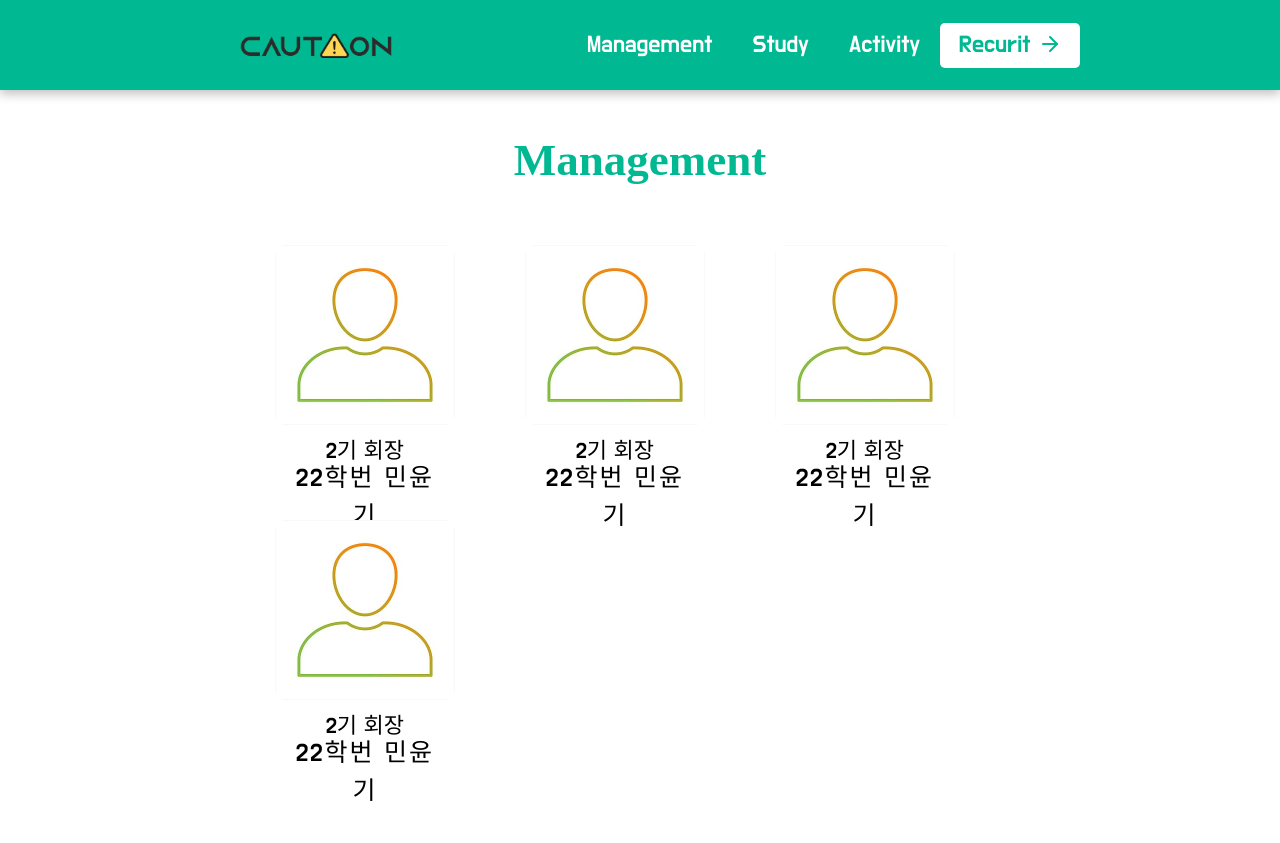
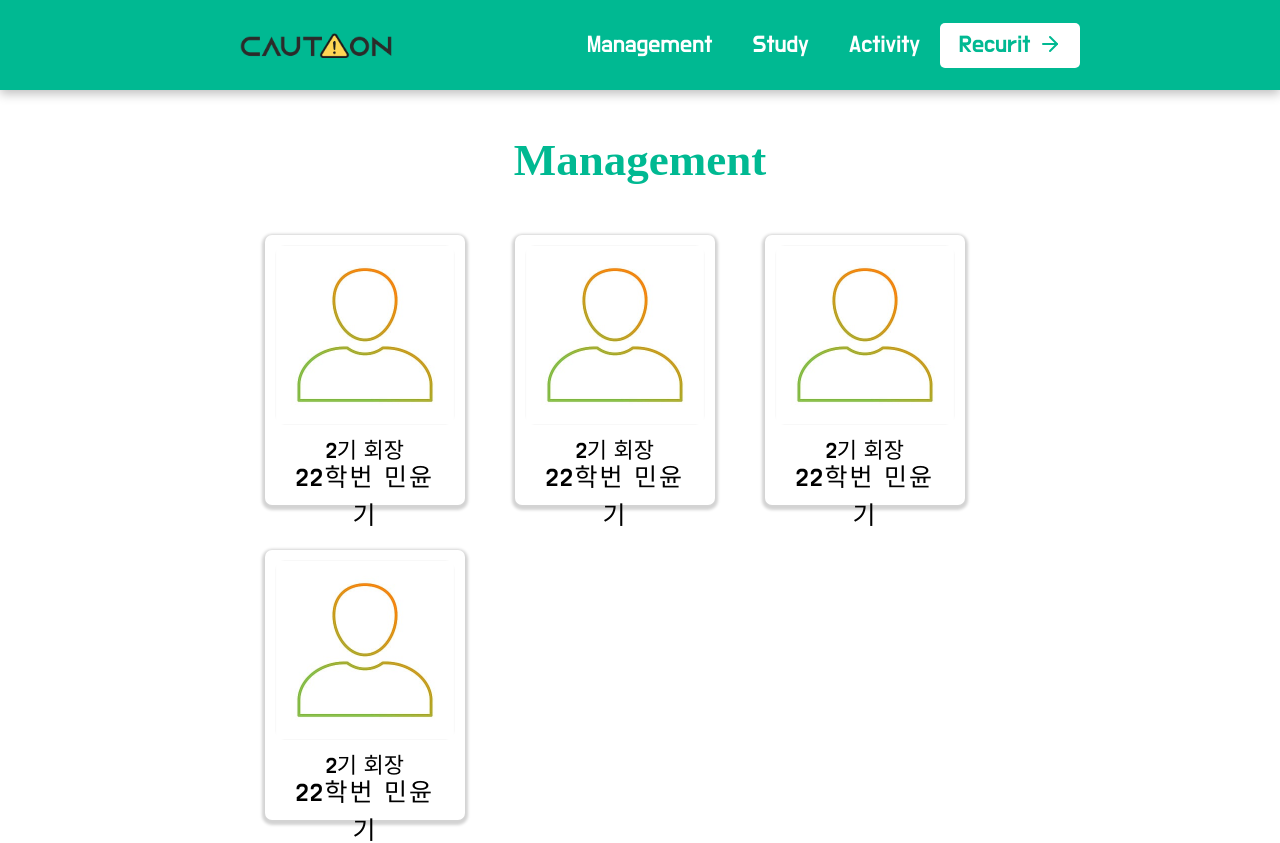
Before and after one commit to CAUti0n/CAUtion-Web-Front-End, a React (Create React App) app: page /management in a window 1280 px wide. Shown: the top 843 px of the page. Built offline with nearby package versions, Linux system fonts and the light colour scheme.

Commit message:
management 카드 돌아가고 뒷면에 이메일과 깃헙아이디 추가

```diff
--- a/src/Components/management/ManageCard.js
+++ b/src/Components/management/ManageCard.js
@@ -2,23 +2,25 @@ import React from "react";
 import styled from "styled-components";
 import profileimg from "./profile.png"
 import gitIcon from "./git.png";
+import {SlEnvolope} from "react-icons/sl";
+import {FiGithub} from "react-icons/fi";
 
 const ManageWrapper = styled.a`
   width: 200px;
-  height: 250px;
+  height: 270px;
   text-decoration: none;
   color: black;
 
   padding: 10px;
   justify-content: center;
   margin: 25px;
-  margin-bottom: 0px;
+  margin-bottom: 20px;
   border-radius: 7px;
   transition: .3s;
   transform-style: preserve-3d;
+  box-shadow: 0px 2px 3px 3px lightgray;
+  &:hover {
 
-  &:hover {
-    box-shadow: 0px 2px 3px 4px lightgray;
     transform: rotateY(180deg);
 
   }
@@ -26,8 +28,10 @@ const ManageWrapper = styled.a`
 `
 
 const ProfileImg = styled.img`
-  width: 100%;
+ width: 100%;
+  height: 180px;
   border-radius: 10px;
+  object-fit: cover;
 `
 const PositionWrapper = styled.div`
   text-decoration-line: none;
@@ -60,7 +64,7 @@ const Front = styled.div`
 const Back = styled.div`
 
   position :relative;
-  bottom : 40px;
+  bottom : 250px;
   backface-visibility: hidden;
 
   transform: rotateY(180deg);
@@ -68,14 +72,35 @@ const Back = styled.div`
 `
 
 const GitImg = styled.img`
+  margin-right: 10px;
   width: 30px;
+  margin-top: 10px;
+  margin-bottom: 5px;
+
 `
-
+const GitID=styled.div`
+  text-align: justify;
+  position: absolute;
+  font-size: 20px;
+  display: inline;
+  margin-top: 15px;
+  color:grey;
+  font-family: 'Do Hyeon', sans-serif;
+`
+const EmailAdd=styled.div`
+  text-align: justify;
+  position: absolute;
+  font-size: 15px;
+  display: inline;
+color:grey;
+  font-family: 'Do Hyeon', sans-serif;
+`
 const ManageCard = ({
                         profImg = profileimg,
                         positions = '2기 회장',
                         name = "22학번 민윤기",
-                        gitLink = "https://github.com/lims00"
+                        gitLink = "https://github.com/lims00",
+    email=""
                     }) => {
     return (
 
@@ -87,9 +112,15 @@ const ManageCard = ({
                         <NameWrapper>{name}</NameWrapper>
                     </NameContainer>
                 </Front>
-                {/*<Back>
-                    <GitImg src={gitIcon}> {gitLink}</GitImg>
-                </Back>*/}
+                <Back>
+                    <ProfileImg src={profImg} style={{"filter": "blur(2px) brightness(90%)","-webkit-filter": "blur(2px)"}}/>
+                    {/*<GitImg src={gitIcon} />*/}
+                    <FiGithub  style={ {"color":"grey","width": "30px", "height": "25px","margin-right":"10px","margin-top":"18px"}}></FiGithub>
+                    <GitID>{gitLink.substring(19,)}</GitID>
+                    <br/>
+                    <SlEnvolope style={{ "color":"grey","width": "30px", "height": "25px","margin-right":"10px","margin-bottom": "5px"}}/>
+                    <EmailAdd>{email}</EmailAdd>
+                </Back>
             </ManageWrapper>
         );
 }
```
Also changed, not shown: src/Pages/Management/Management.js (+9 -6 lines).
